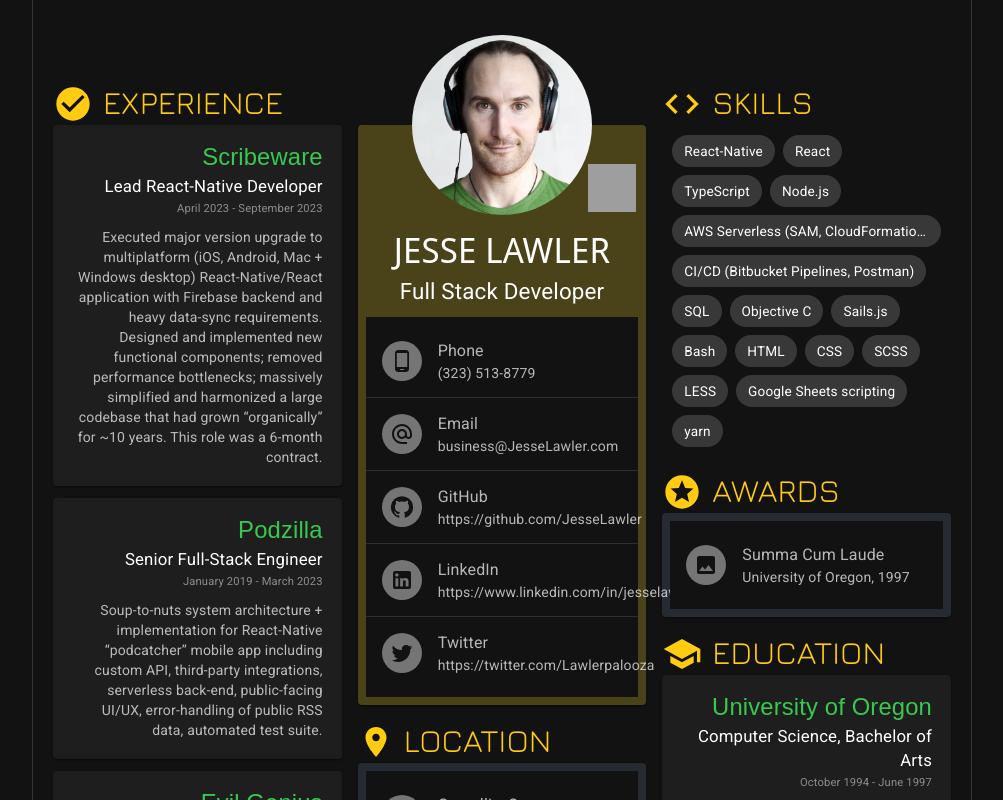
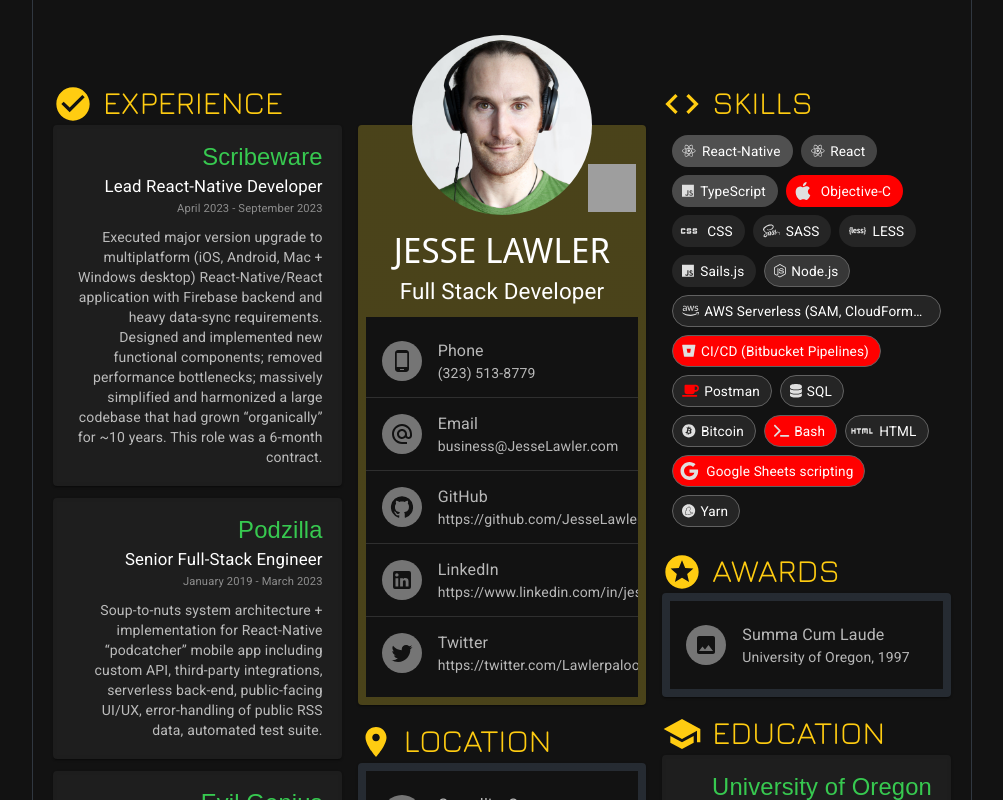
Before and after one commit to JesseLawler/resume.jesselawler.com, a React (Create React App) app: page / in a window 1280 px wide. Shown: the top 800 px of the page, without its empty margins (138-1141 px from the left). Built offline with nearby package versions, Linux system fonts and the light colour scheme; grey boxes are pictures that could not be loaded; a web font is replaced by a local one.

Commit message:
building out more links

```diff
--- a/src/App.css
+++ b/src/App.css
@@ -18,6 +18,18 @@
   /*font-family: "Gemunu Libre", sans-serif;*/
   font-size: 0.85em;
   margin: 0px 8px 8px 0px;
+}
+
+.MuiListItem-root {
+  overflow: hidden;
+}
+
+.MuiChip-root > .svg-inline--fa {
+  padding-left: 5px;
+}
+
+.MuiChip-root > .MuiSvgIcon-root {
+  scale: 0.9;
 }
 
 .form {
--- a/src/App.tsx
+++ b/src/App.tsx
@@ -43,16 +43,38 @@
 import GitHubIcon from "@mui/icons-material/GitHub";
 import LinkedInIcon from "@mui/icons-material/LinkedIn";
 import DirectionsBikeIcon from "@mui/icons-material/DirectionsBike";
+import GoogleIcon from "@mui/icons-material/Google";
 import FaceIcon from "@mui/icons-material/Face";
+import HtmlIcon from "@mui/icons-material/Html";
 import TwitterIcon from "@mui/icons-material/Twitter";
+import AppleIcon from "@mui/icons-material/Apple";
 import StarsIcon from "@mui/icons-material/Stars";
 import PhoneAndroidIcon from "@mui/icons-material/PhoneAndroid";
 import MyLocationIcon from "@mui/icons-material/MyLocation";
+import CssIcon from "@mui/icons-material/Css";
 import MapIcon from "@mui/icons-material/Map";
 import PsychologyAltIcon from "@mui/icons-material/PsychologyAlt";
 import FavoriteBorderIcon from "@mui/icons-material/FavoriteBorder";
 import ThumbUpIcon from "@mui/icons-material/ThumbUp";
-import { Experience, Month, Skill } from "./interfaces";
+import QuestionMarkIcon from "@mui/icons-material/QuestionMark";
+import { Experience, LOW_PRIORITY, Month, Skill } from "./interfaces";
+import { FontAwesomeIcon } from "@fortawesome/react-fontawesome";
+import {
+  faCoffee,
+  faDatabase,
+  faTerminal,
+} from "@fortawesome/free-solid-svg-icons";
+import {
+  faAws,
+  faBitbucket,
+  faBitcoin,
+  faJs,
+  faLess,
+  faNodeJs,
+  faReact,
+  faSass,
+  faYarn,
+} from "@fortawesome/free-brands-svg-icons";
 
 const Item = styled(Paper)(({ theme }) => ({
   backgroundColor: theme.palette.mode === "dark" ? "#1A2027" : "#fff",
@@ -140,22 +162,51 @@
   },
 ];
 const SKILLS: Skill[] = [
-  { name: "React-Native" },
-  { name: "React" },
-  { name: "TypeScript" },
-  { name: "Node.js" },
-  { name: "AWS Serverless (SAM, CloudFormation, Cognito, etc.)" },
-  { name: "CI/CD (Bitbucket Pipelines, Postman)" },
-  { name: "SQL" },
-  { name: "Objective C" },
-  { name: "Sails.js" },
-  { name: "Bash" },
-  { name: "HTML" },
-  { name: "CSS" },
-  { name: "SCSS" },
-  { name: "LESS" },
-  { name: "Google Sheets scripting" },
-  { name: "yarn" },
+  {
+    name: "React-Native",
+    priority: 1,
+    level: 10,
+    url: "https://reactnative.dev/",
+    icon: "react",
+  },
+  {
+    name: "React",
+    priority: 1,
+    level: 8,
+    icon: "react",
+    url: "https://react.dev/",
+  },
+  {
+    name: "TypeScript",
+    priority: 1,
+    level: 9,
+    icon: "js",
+    url: "https://www.typescriptlang.org/",
+  }, // JESSEFIX logo
+  { name: "Node.js", level: 6, icon: "node-js", url: "https://nodejs.org/" },
+  {
+    name: "AWS Serverless (SAM, CloudFormation, Cognito, etc.)",
+    icon: "aws",
+    url: "https://aws.amazon.com/what-is-aws/",
+  },
+  { name: "CI/CD (Bitbucket Pipelines)", icon: "bitbucket" },
+  { name: "Postman", icon: "postman", url: "https://www.postman.com/" },
+  { name: "SQL", icon: "database", url: "https://en.wikipedia.org/wiki/SQL" },
+  { name: "Objective-C", priority: 2, icon: "apple" },
+  { name: "Sails.js", priority: 3, icon: "js", url: "https://sailsjs.com/" }, // JESSEFIX logo
+  { name: "Bitcoin", icon: "bitcoin", url: "https://bitcoin.org/" },
+  { name: "Bash", icon: "terminal" },
+  { name: "HTML", icon: "html", url: "https://en.wikipedia.org/wiki/HTML" },
+  {
+    name: "CSS",
+    priority: 2,
+    icon: "css",
+    url: "https://en.wikipedia.org/wiki/CSS",
+  },
+  { name: "SASS", priority: 2, icon: "sass", url: "https://sass-lang.com/" },
+  { name: "LESS", priority: 2, icon: "less", url: "https://lesscss.org/" },
+  { name: "Google Sheets scripting", icon: "google" },
+  { name: "Yarn", icon: "yarn", url: "https://yarnpkg.com/" },
 ];
 //   and the nether regions of Xcode and Android Developer Studio.  (Experience varies from 20+ years for oldies like SQL/Bash to 3 years for newer stuff; React-Native + TypeScript are where my tools are sharpest at present.)
 
@@ -175,12 +226,42 @@
 
 const icon = (iconName?: string) => {
   switch (iconName) {
+    case "apple":
+      return <AppleIcon />;
+    case "aws":
+      return <FontAwesomeIcon icon={faAws} />;
+    case "bitbucket":
+      return <FontAwesomeIcon icon={faBitbucket} />;
+    case "bitcoin":
+      return <FontAwesomeIcon icon={faBitcoin} />;
+    case "code":
+      return <CodeIcon />;
+    case "css":
+      return <CssIcon />;
+    case "database":
+      return <FontAwesomeIcon icon={faDatabase} />;
+    case "html":
+      return <HtmlIcon />;
     case "face":
       return <FaceIcon />;
-    case "code":
-      return <CodeIcon />;
+    case "google":
+      return <GoogleIcon />;
+    case "js":
+      return <FontAwesomeIcon icon={faJs} />;
+    case "less":
+      return <FontAwesomeIcon icon={faLess} />;
+    case "node-js":
+      return <FontAwesomeIcon icon={faNodeJs} />;
+    case "react":
+      return <FontAwesomeIcon icon={faReact} />;
+    case "sass":
+      return <FontAwesomeIcon icon={faSass} />;
+    case "terminal":
+      return <FontAwesomeIcon icon={faTerminal} />;
+    case "yarn":
+      return <FontAwesomeIcon icon={faYarn} />;
     default:
-      return <></>;
+      return <FontAwesomeIcon icon={faCoffee} style={{ color: "red" }} />;
   }
 };
 
@@ -194,6 +275,11 @@
       {new Date().getFullYear()}.
     </Typography>
   );
+}
+
+function openInNewTab(url: string) {
+  var win = window.open(url, "_blank");
+  win!.focus();
 }
 
 class App extends Component<any, any> {
@@ -418,15 +504,33 @@
                   Skills
                 </h1>
                 <div className="chip-party">
-                  {SKILLS.map((skill: Skill) => (
+                  {SKILLS.sort((a: Skill, b: Skill) => {
+                    return (a.priority ?? LOW_PRIORITY) >
+                      (b.priority ?? LOW_PRIORITY)
+                      ? 1
+                      : a.priority === b.priority
+                      ? 0
+                      : -1;
+                  }).map((skill: Skill) => (
                     <Chip
                       label={skill.name}
                       icon={icon(skill.icon)}
-                      //variant="outlined"
-                      //level?: number;
-                      //priority?: number;
-                      //url?: string;
-                      //icon?: string;
+                      variant={
+                        skill.priority === undefined ? "outlined" : "filled"
+                      }
+                      style={{
+                        backgroundColor:
+                          skill.url === undefined
+                            ? "red"
+                            : `rgba(80, 80, 80, ` +
+                              (skill.level ?? 3) / 10 +
+                              `)`,
+                      }}
+                      onClick={
+                        skill.url === undefined
+                          ? undefined
+                          : () => openInNewTab(skill.url!)
+                      }
                     />
                   ))}
                 </div>
@@ -496,7 +600,7 @@
                         </Avatar>
                       </ListItemAvatar>
                       <ListItemText
-                        primary="Icons in Chips"
+                        primary="Beautified Header"
                         secondary="Jan 9, 2014"
                       />
                     </ListItem>
@@ -533,6 +637,18 @@
                       </ListItemAvatar>
                       <ListItemText
                         primary="Webification"
+                        secondary="Jan 9, 2014"
+                      />
+                    </ListItem>
+                    <Divider />
+                    <ListItem>
+                      <ListItemAvatar>
+                        <Avatar>
+                          <ImageIcon />
+                        </Avatar>
+                      </ListItemAvatar>
+                      <ListItemText
+                        primary="AWS Serverless progress bars"
                         secondary="Jan 9, 2014"
                       />
                     </ListItem>
--- a/src/interfaces.tsx
+++ b/src/interfaces.tsx
@@ -1,3 +1,5 @@
+export const LOW_PRIORITY = 100;
+
 export interface Month {
   year: number;
   month: number;
@@ -14,7 +16,7 @@
 
 export interface Skill {
   name: string;
-  level?: number;
+  level?: number; // 0 - 10
   priority?: number;
   url?: string;
   icon?: string;
```
